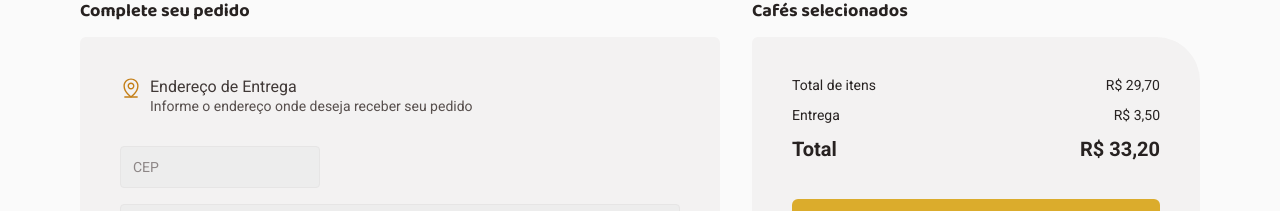
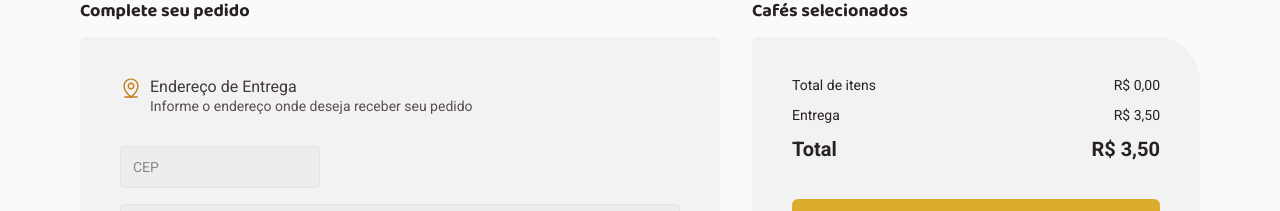
Before and after one commit to kaiquezimerer/ignite-reactjs2-coffee-delivery, a React (Vite) app: page /checkout in a window 1280 px wide. Shown: the part 155-366 px from the top of the page. Built offline with nearby package versions, Linux system fonts and the light colour scheme.

Commit message:
Create getTotalPrice() to show total price

```diff
--- a/src/contexts/CartContext.tsx
+++ b/src/contexts/CartContext.tsx
@@ -13,6 +13,8 @@ interface CartContextType {
   addProductToCart: (product: Product) => void
   increaseQuantityInCart: (productId: string) => void
   decreaseQuantityInCart: (productId: string) => void
+  removeProductFromCart: (productId: string) => void
+  getTotalPrice: () => number
 }
 
 interface CartContextProviderProps {
@@ -66,6 +68,21 @@ export function CartContextProvider({ children }: CartContextProviderProps) {
     setCart(newCart)
   }
 
+  function removeProductFromCart(productId: string) {
+    const newCart = cart.filter((item) => item.id !== productId)
+
+    setCart(newCart)
+  }
+
+  function getTotalPrice() {
+    const totalPrice = cart.reduce(
+      (acc, product) => product.price * product.count + acc,
+      0,
+    )
+
+    return totalPrice
+  }
+
   return (
     <CartContext.Provider
       value={{
@@ -73,6 +90,8 @@ export function CartContextProvider({ children }: CartContextProviderProps) {
         addProductToCart,
         increaseQuantityInCart,
         decreaseQuantityInCart,
+        removeProductFromCart,
+        getTotalPrice,
       }}
     >
       {children}
--- a/src/pages/Checkout/components/ProductItem/index.tsx
+++ b/src/pages/Checkout/components/ProductItem/index.tsx
@@ -1,10 +1,12 @@
+import { useContext } from 'react'
 import { Minus, Plus } from 'phosphor-react'
 
+import { formatToLocalePrice } from '../..'
 import { Product, DeleteButton } from '../../styles'
 
+import { CartContext } from '../../../../contexts/CartContext'
+
 import { SelectQuantity } from '../../../../pages/Home/components/ItemCard/styles'
-import { useContext } from 'react'
-import { CartContext } from '../../../../contexts/CartContext'
 
 type ProductType = {
   id: string
@@ -17,16 +19,13 @@ interface ProductItemProps {
   product: ProductType
 }
 
-function formatToLacalePrice(price: number) {
-  return Intl.NumberFormat('pt-BR', {
-    style: 'currency',
-    currency: 'BRL',
-  }).format(price)
-}
-
 export function ProductItem({ product }: ProductItemProps) {
-  const { cart, increaseQuantityInCart, decreaseQuantityInCart } =
-    useContext(CartContext)
+  const {
+    cart,
+    increaseQuantityInCart,
+    decreaseQuantityInCart,
+    removeProductFromCart,
+  } = useContext(CartContext)
 
   function handleIncrement() {
     increaseQuantityInCart(product.id)
@@ -34,6 +33,10 @@ export function ProductItem({ product }: ProductItemProps) {
 
   function handleDecrement() {
     decreaseQuantityInCart(product.id)
+  }
+
+  function handleRemoveProduct() {
+    removeProductFromCart(product.id)
   }
 
   const count = cart.find((item) => item.id === product.id)?.count
@@ -63,12 +66,12 @@ export function ProductItem({ product }: ProductItemProps) {
               </button>
             </>
           </SelectQuantity>
-          <DeleteButton>
+          <DeleteButton onClick={handleRemoveProduct}>
             <span>Remover</span>
           </DeleteButton>
         </div>
       </div>
-      <p>{formatToLacalePrice(count * product.price)}</p>
+      <p>{formatToLocalePrice(count * product.price)}</p>
     </Product>
   )
 }
--- a/src/pages/Checkout/index.tsx
+++ b/src/pages/Checkout/index.tsx
@@ -35,14 +35,25 @@ const PAYMENT_METHOD = Object.freeze({
   'CASH': 3
 })
 
+export function formatToLocalePrice(price: number) {
+  return Intl.NumberFormat('pt-BR', {
+    style: 'currency',
+    currency: 'BRL',
+  }).format(price)
+}
+
 export function Checkout() {
-  const { cart } = useContext(CartContext)
+  const { cart, getTotalPrice, } = useContext(CartContext)
 
   const [paymentMethod, setPaymentMethod] = useState<PaymentMethod | null>(null)
 
   function handleChangePaymentMethod(paymentMethod: PaymentMethod) {
     setPaymentMethod(paymentMethod)
   }
+
+  const DELIVERY_COST = 3.5;
+  const totalProductPrice = getTotalPrice();
+  const totalPrice = totalProductPrice + DELIVERY_COST;
 
   return (
     <CheckoutContainer>
@@ -104,15 +115,15 @@ export function Checkout() {
           <Summary>
             <div>
               <p>Total de itens</p>
-              <p>R$ 29,70</p>
+              <p>{formatToLocalePrice(totalProductPrice)}</p>
             </div>
             <div>
               <p>Entrega</p>
-              <p>R$ 3,50</p>
+              <p>{formatToLocalePrice(DELIVERY_COST)}</p>
             </div>
             <div>
               <p><span>Total</span></p>
-              <p><span>R$ 33,20</span></p>
+              <p><span>{formatToLocalePrice(totalPrice)}</span></p>
             </div>
           </Summary>
           <ConfirmButton type="button">
```
